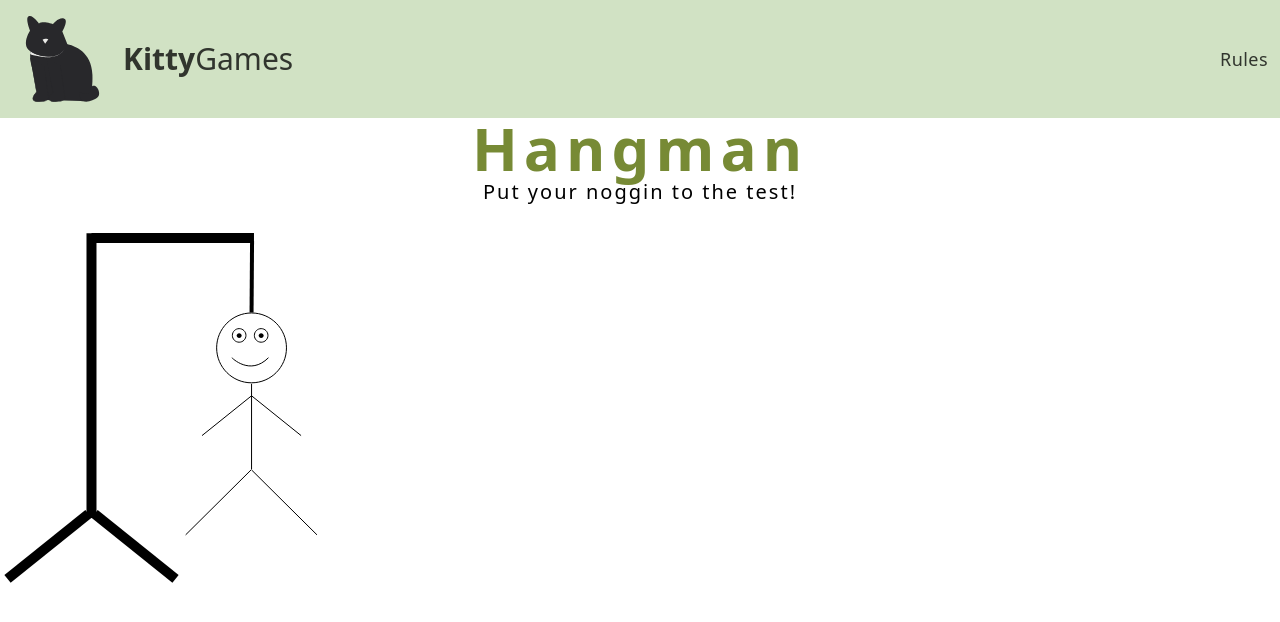
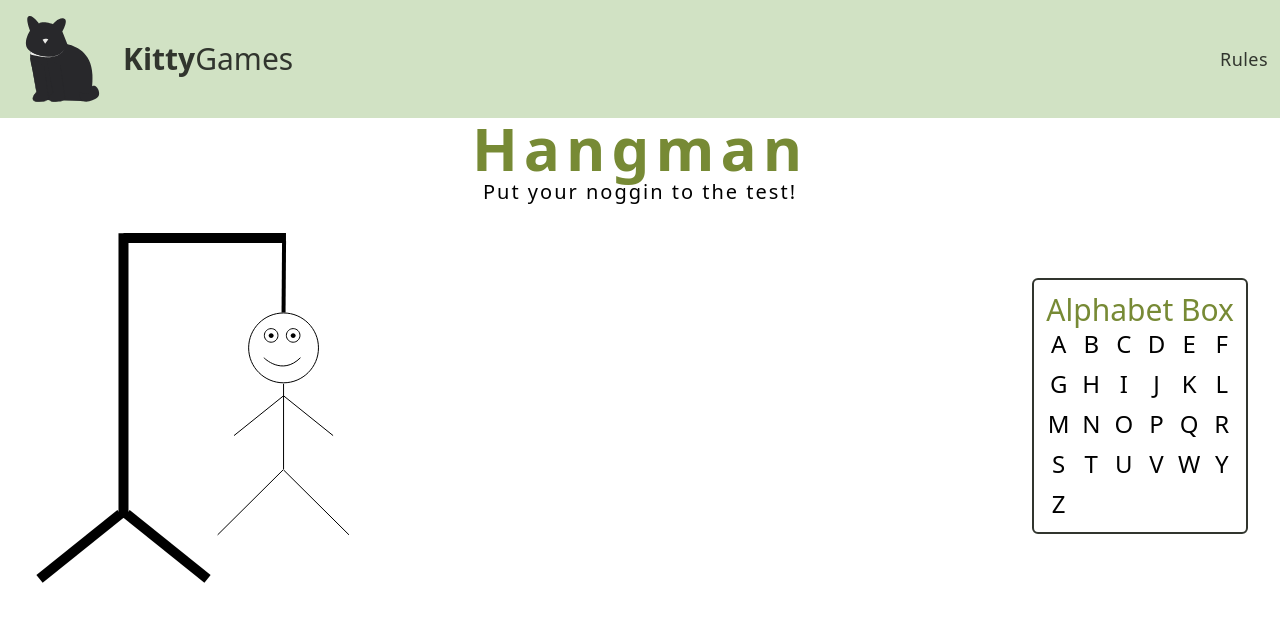
Before and after one commit to tracy-tucker/hangman, a React app: page / in a window 1280 px wide. Shown: the top 622 px of the page. Built offline with nearby package versions, Linux system fonts and the light colour scheme; the HTML template or start-up script is replaced by a standard one.

Commit message:
Creates alphabet box

```diff
--- /dev/null
+++ b/src/components/AlphaBox.jsx
@@ -0,0 +1,39 @@
+import React from 'react';
+
+const AlphaBox = () => {
+  return (
+    <div className=" border-2 border-green-500 rounded-md p-3">
+      <h3 className="text-3xl text-green-300">Alphabet Box</h3>
+      {/* <div className=" flex gap-2 justify-evenly"> */}
+      <div className=" grid gap-2 grid-cols-6 justify-items-center">
+        <p className="text-2xl">A</p>
+        <p className="text-2xl">B</p>
+        <p className="text-2xl">C</p>
+        <p className="text-2xl">D</p>
+        <p className="text-2xl">E</p>
+        <p className="text-2xl">F</p>
+        <p className="text-2xl">G</p>
+        <p className="text-2xl">H</p>
+        <p className="text-2xl">I</p>
+        <p className="text-2xl">J</p>
+        <p className="text-2xl">K</p>
+        <p className="text-2xl">L</p>
+        <p className="text-2xl">M</p>
+        <p className="text-2xl">N</p>
+        <p className="text-2xl">O</p>
+        <p className="text-2xl">P</p>
+        <p className="text-2xl">Q</p>
+        <p className="text-2xl">R</p>
+        <p className="text-2xl">S</p>
+        <p className="text-2xl">T</p>
+        <p className="text-2xl">U</p>
+        <p className="text-2xl">V</p>
+        <p className="text-2xl">W</p>
+        <p className="text-2xl">Y</p>
+        <p className="text-2xl">Z</p>
+      </div>
+    </div>
+  );
+};
+
+export default AlphaBox;
--- a/src/components/Gameboard.jsx
+++ b/src/components/Gameboard.jsx
@@ -1,10 +1,14 @@
 import React from 'react';
 import Hangman from './Hangman';
+import AlphaBox from './AlphaBox';
 
 const Gameboard = () => {
   return (
     <div>
-      <Hangman />
+      <div className="align-element flex flex-col sm:flex-row justify-between items-center">
+        <Hangman />
+        <AlphaBox />
+      </div>
     </div>
   );
 };
```
